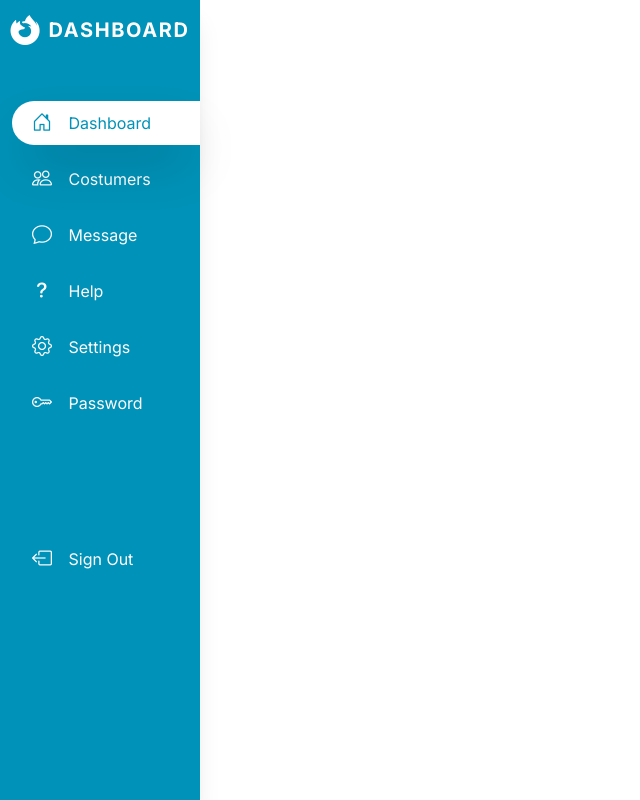
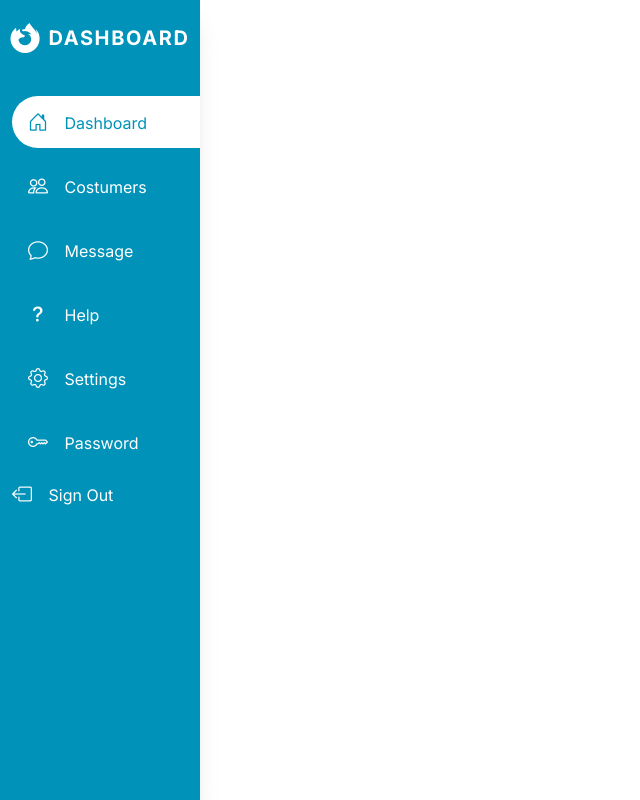
Before and after one commit to efraimurelpalodang/tailwind-learn, a plain HTML site: page Dashboard/index.html in a window 1280 px wide. Both pictures are taken after a click on the link "Dashboard". Shown: the whole page, without its empty margins (0-640 px from the left). Drawn offline with nearby package versions, Linux system fonts and the light colour scheme.

Commit message:
berhasil membuat effectnya menggunakan javascript

```diff
--- /dev/null
+++ b/Dashboard/assets/js/script.js
@@ -0,0 +1,30 @@
+document.addEventListener("DOMContentLoaded", function () {
+  const navItems = document.querySelectorAll(".nav-item");
+  const navLinks = document.querySelectorAll(".nav-link");
+
+  navLinks.forEach((link) => {
+    link.addEventListener("click", function (e) {
+      e.preventDefault();
+
+      // Hapus class active dari semua item
+      navItems.forEach((item) => {
+        item.classList.remove("bg-tulisan", "text-primary");
+      });
+
+      // Tambahkan class active ke parent li (nav-item)
+      this.parentElement.classList.add("bg-tulisan", "text-primary");
+
+      // Simpan state active di localStorage (optional)
+      localStorage.setItem("activeNav", this.getAttribute("href"));
+    });
+  });
+
+  // Set active item dari localStorage saat load (optional)
+  const activeNav = localStorage.getItem("activeNav");
+  if (activeNav) {
+    const activeLink = document.querySelector(`.nav-link[href="${activeNav}"]`);
+    if (activeLink) {
+      activeLink.parentElement.classList.add("bg-tulisan", "text-primary");
+    }
+  }
+});
--- a/Dashboard/index.html
+++ b/Dashboard/index.html
@@ -10,6 +10,8 @@
     <link href="https://fonts.googleapis.com/css2?family=Inter:ital,opsz,wght@0,14..32,100..900;1,14..32,100..900&display=swap" rel="stylesheet" />
     <!-- icon -->
     <link rel="stylesheet" href="https://cdn.jsdelivr.net/npm/bootstrap-icons@1.11.3/font/bootstrap-icons.min.css">
+    <!-- jquery -->
+    <script src="https://code.jquery.com/jquery-3.7.1.js" integrity="sha256-eKhayi8LEQwp4NKxN+CfCh+3qOVUtJn3QNZ0TciWLP4=" crossorigin="anonymous"></script>
     <style type="text/tailwindcss">
       @theme {
         --color-primary: oklch(60.9% 0.126 221.723);
@@ -20,45 +22,58 @@
   </head>
   <body>
     <!-- sidebar -->
-    <div class="md:max-w-50 bg-primary min-h-screen p-3 text-tulisan font-inter md:shadow-xl">
+    <div class="md:max-w-50 bg-primary min-h-screen text-tulisan font-inter md:shadow-xl flex flex-col gap-y-10">
       <!-- brand -->
-      <div class="md:flex md:items-center md:justify-center md:gap-2">
+      <div class="md:flex md:items-center md:justify-center md:gap-2 mt-5">
         <span><i class="bi bi-browser-firefox md:text-3xl"></i></span>
         <h1 class="md:text-xl font-bold uppercase tracking-[.1rem]">Dashboard</h1>
       </div>
       <!-- list -->
-      <ul class="mt-15 pl-5">
-        <li class="mb-7 relative">
-          <a href="#" class="relative z-10 focus:before:absolute before:w-47 before:-top-3 before:shadow-2xl before:bg-tulisan before:h-11 before:rounded-l-full before:-left-5 focus:text-primary">
-            <i class="bi bi-house-door text-xl mr-3 relative z-10"></i>
-            <span class="relative z-10">Dashboard</span>
+      <ul class="ml-3 max-w-full flex flex-col gap-y-3">
+        <li class="hover:text-primary hover:bg-tulisan py-3 pl-4 rounded-s-full transition-all duration-100 nav-item hover:shadow-2xl">
+          <a href="#" class="nav-link">
+            <i class="bi bi-house-door text-xl mr-3"></i>
+            <span>Dashboard</span>
           </a>
         </li>
-        <li class="mb-7">
-          <i class="bi bi-people text-xl mr-3"></i>
-          <a href="#">Costumers</a>
+        <li class="hover:text-primary hover:bg-tulisan py-3 pl-4 rounded-s-full transition-all duration-100 nav-item">
+          <a href="#" class="nav-link">
+            <i class="bi bi-people text-xl mr-3"></i>
+            <span>Costumers</span>
+          </a>
         </li>
-        <li class="mb-7">
-          <i class="bi bi-chat text-xl mr-3"></i>
-          <a href="#">Message</a>
+        <li class="hover:text-primary hover:bg-tulisan py-3 pl-4 rounded-s-full transition-all duration-100 nav-item">
+          <a href="#" class="nav-link">
+            <i class="bi bi-chat text-xl mr-3"></i>
+            <span>Message</span>
+          </a>
         </li>
-        <li class="mb-7">
-          <i class="bi bi-question-lg text-xl mr-3"></i>
-          <a href="#">Help</a>
+        <li class="hover:text-primary hover:bg-tulisan py-3 pl-4 rounded-s-full transition-all duration-100 nav-item">
+          <a href="#" class="nav-link">
+            <i class="bi bi-question-lg text-xl mr-3"></i>
+            <span>Help</span>
+          </a>
         </li>
-        <li class="mb-7">
-          <i class="bi bi-gear text-xl mr-3"></i>
-          <a href="#">Settings</a>
+        <li class="hover:text-primary hover:bg-tulisan py-3 pl-4 rounded-s-full transition-all duration-100 nav-item">
+          <a href="#" class="nav-link">
+            <i class="bi bi-gear text-xl mr-3"></i>
+            <span>Settings</span>
+          </a>
         </li>
-        <li class="mb-7">
-          <i class="bi bi-key text-xl mr-3"></i>
-          <a href="#">Password</a>
+        <li class="hover:text-primary hover:bg-tulisan py-3 pl-4 rounded-s-full transition-all duration-100 nav-item">
+          <a href="#" class="nav-link">
+            <i class="bi bi-key text-xl mr-3"></i>
+            <span>Password</span>
+          </a>
         </li>
-        <li class="mt-32">
+        <li class="">
           <i class="bi bi-box-arrow-left text-xl mr-3"></i>
           <a href="#">Sign Out</a>
         </li>
       </ul>
     </div>
+
+    <!-- my script -->
+    <script src="assets/js/script.js"></script>
   </body>
 </html>
```
